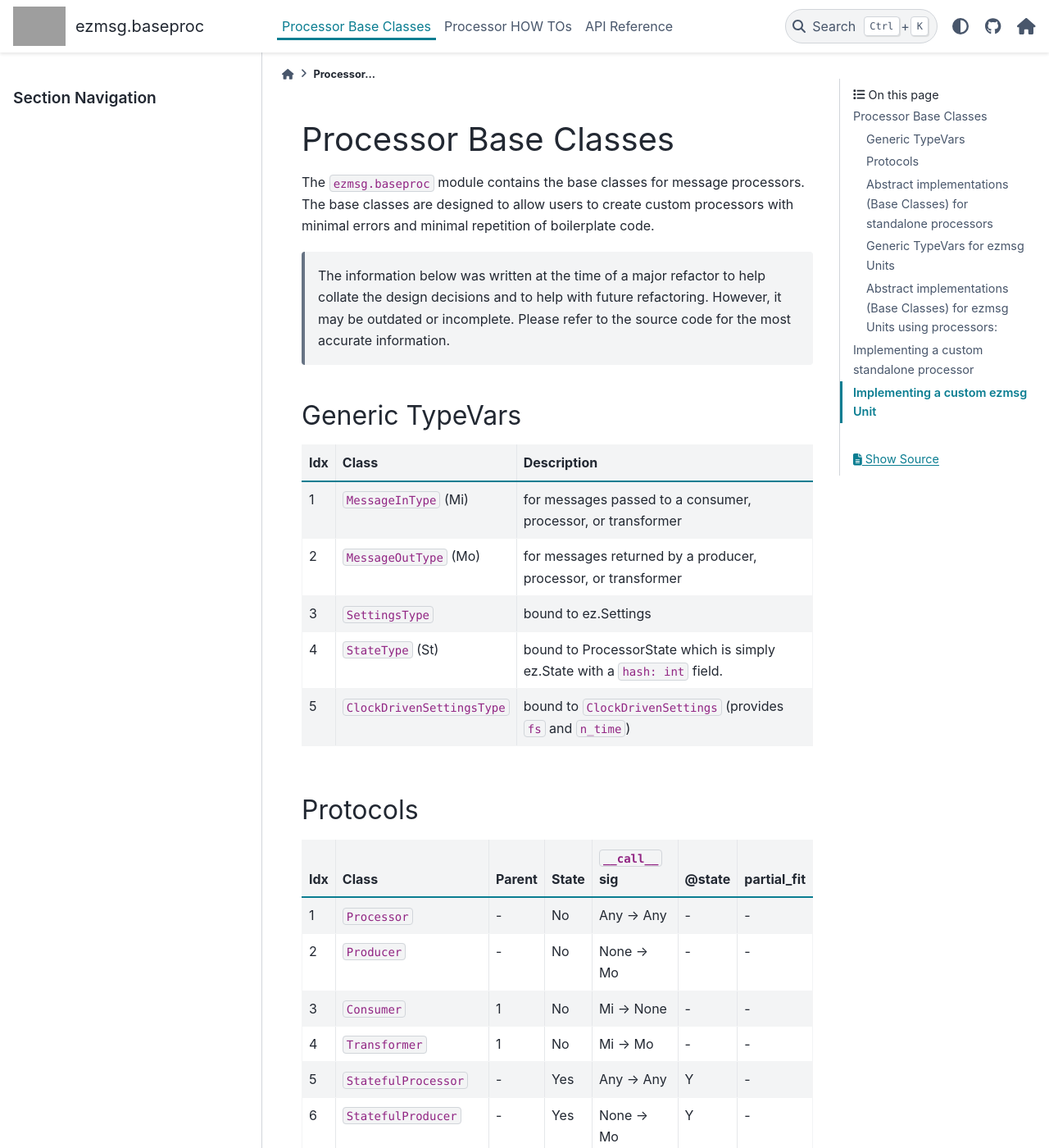
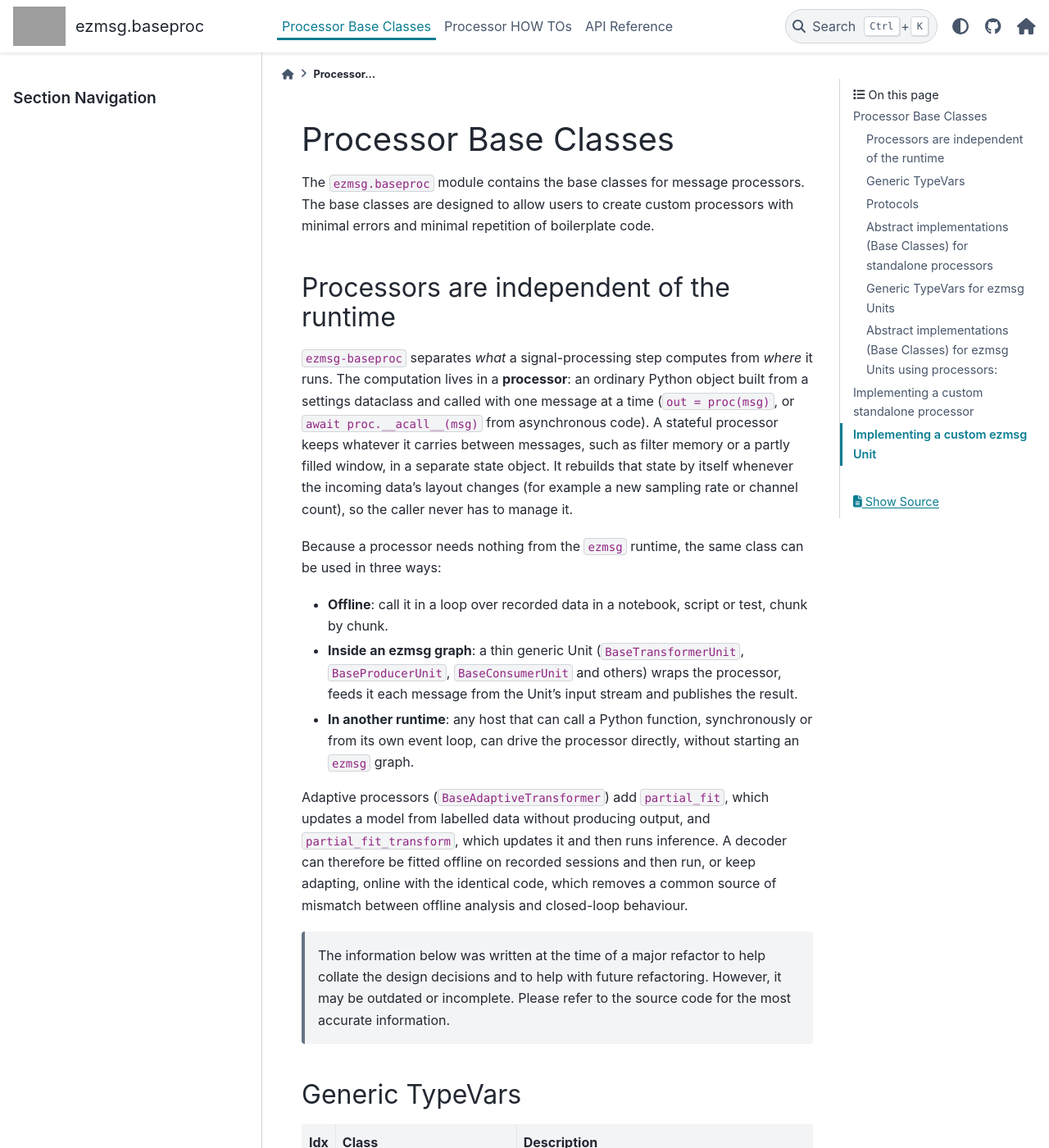
Before and after one commit to ezmsg-org/ezmsg-baseproc, a Sphinx documentation site: the page built from docs/source/guides/ProcessorsBase.md, in a window 1280 px wide and 1400 px high. Shown: the whole window at 82% size. Built offline with Sphinx 7.4.7 and the PyData theme 0.15.4, drawn with Linux system fonts in a browser that asks for light colours; the version number could not be read and is left out; grey boxes are pictures that could not be loaded.

Commit message:
docs: add a self-contained overview of runtime-independent processors
Explains how one processor runs offline, inside an ezmsg graph via the
generic Units, or under another runtime, and how partial_fit lets offline
fitting and online processing share code. Wrapped in comment markers so other
documentation can include it verbatim.

```diff
--- a/docs/source/guides/ProcessorsBase.md
+++ b/docs/source/guides/ProcessorsBase.md
@@ -1,6 +1,22 @@
 ## Processor Base Classes
 
 The `ezmsg.baseproc` module contains the base classes for message processors. The base classes are designed to allow users to create custom processors with minimal errors and minimal repetition of boilerplate code.
+
+<!-- dd:ezmsg-baseproc:start -->
+
+### Processors are independent of the runtime
+
+`ezmsg-baseproc` separates *what* a signal-processing step computes from *where* it runs. The computation lives in a **processor**: an ordinary Python object built from a settings dataclass and called with one message at a time (`out = proc(msg)`, or `await proc.__acall__(msg)` from asynchronous code). A stateful processor keeps whatever it carries between messages, such as filter memory or a partly filled window, in a separate state object. It rebuilds that state by itself whenever the incoming data's layout changes (for example a new sampling rate or channel count), so the caller never has to manage it.
+
+Because a processor needs nothing from the `ezmsg` runtime, the same class can be used in three ways:
+
+- **Offline**: call it in a loop over recorded data in a notebook, script or test, chunk by chunk.
+- **Inside an ezmsg graph**: a thin generic Unit (`BaseTransformerUnit`, `BaseProducerUnit`, `BaseConsumerUnit` and others) wraps the processor, feeds it each message from the Unit's input stream and publishes the result.
+- **In another runtime**: any host that can call a Python function, synchronously or from its own event loop, can drive the processor directly, without starting an `ezmsg` graph.
+
+Adaptive processors (`BaseAdaptiveTransformer`) add `partial_fit`, which updates a model from labelled data without producing output, and `partial_fit_transform`, which updates it and then runs inference. A decoder can therefore be fitted offline on recorded sessions and then run, or keep adapting, online with the identical code, which removes a common source of mismatch between offline analysis and closed-loop behaviour.
+
+<!-- dd:ezmsg-baseproc:end -->
 
 > The information below was written at the time of a major refactor to help collate the design decisions and to help with future refactoring. However, it may be outdated or incomplete. Please refer to the source code for the most accurate information.
 
```
